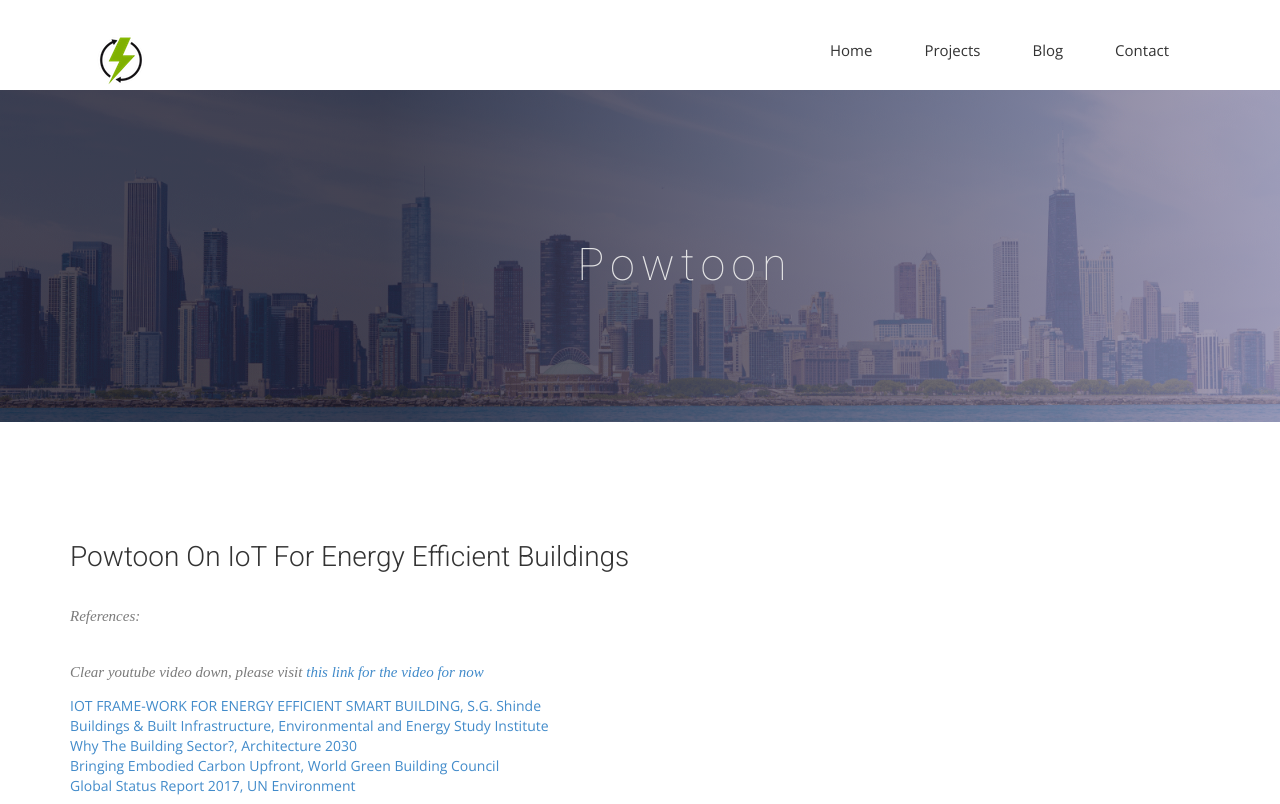
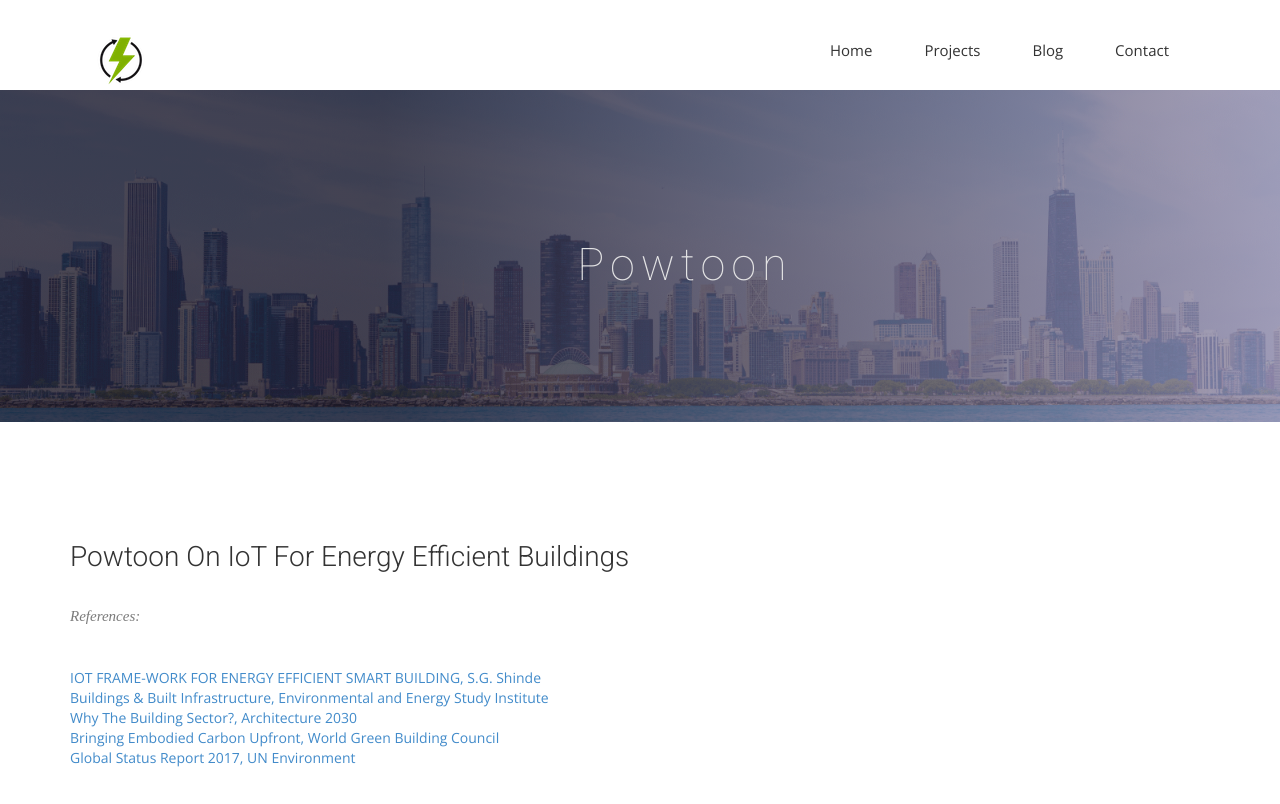
Before and after one commit to morutkin/morutkin.github.io, a Jekyll site: the page built from powtoons.html, in a window 1280 px wide, cut to the strip 0-804 px from the top of the page. Built offline with Jekyll 4.4.1, drawn with Linux system fonts in a browser that asks for light colours; nearby versions of some CDN libraries; some web fonts are replaced.

Commit message:
Update powtoons.html

```diff
--- a/powtoons.html
+++ b/powtoons.html
@@ -30,7 +30,7 @@
 
                   <br>
                   <br>
-                  Clear youtube video down, please visit <a href="https://www.powtoon.com/online-presentation/eoJKZV4NlId/?mode=movie#/">this link for the video for now</a>
+
               </p>
               <ul>
                     <li><a href="https://pdfs.semanticscholar.org/877b/171532e2cc637d623329647a130af7db67e0.pdf">IOT FRAME-WORK FOR ENERGY
@@ -43,7 +43,7 @@
                   <br>
                   <br>
             </div>
-            <iframe width="420" height="345" src="https://www.youtube.com/embed/tgbNymZ7vqY">
+            <iframe width="420" height="345" src="https://www.youtube.com/watch?v=TjSTN1OlStw">
             </iframe>
           </div>
         </div><!-- .col-md-7 close -->
```
